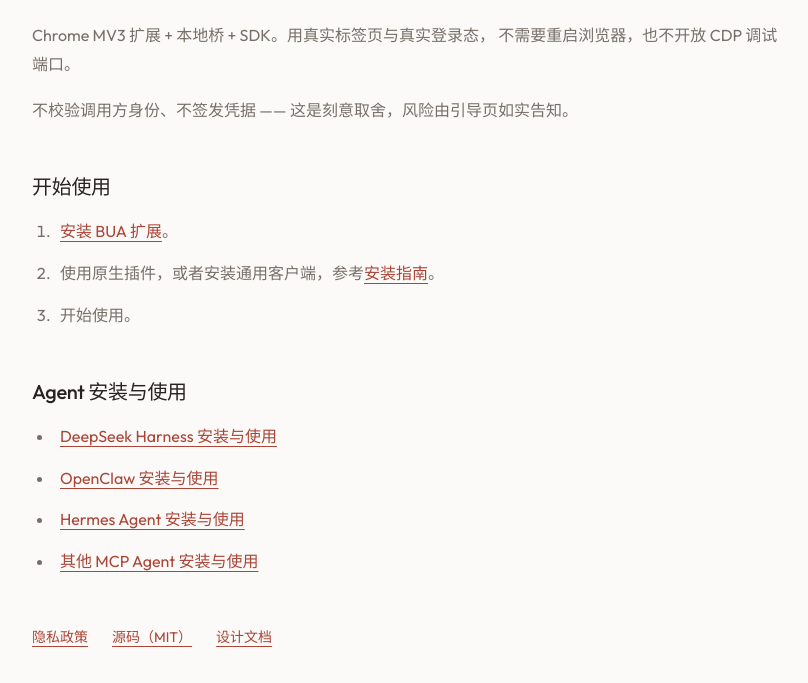
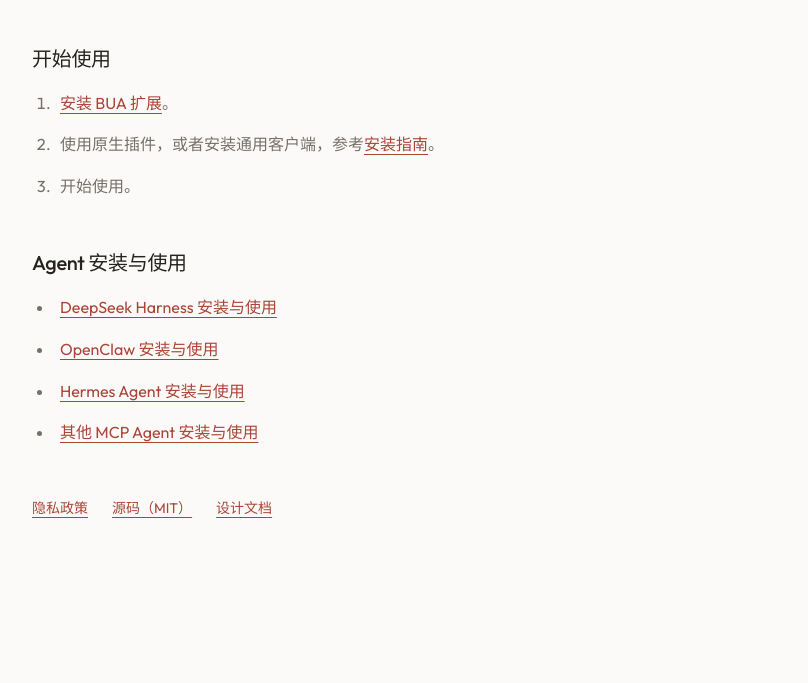
Before and after one commit to joohw/bua, a browser extension: page docs/index.html in a window 1280 px wide. Shown: the part 213-896 px from the top of the page, without its empty margins (228-1036 px from the left). After the commit the page ends 800 px from the top, so only its background shows below. Drawn offline with Linux system fonts and the light colour scheme.

Commit message:
docs: simplify website introduction

```diff
--- a/docs/index.html
+++ b/docs/index.html
@@ -13,13 +13,6 @@
     <div class="brand"><b>BUA — Browser Use Agent</b></div>
 
     <h1>让任意 Agent 操作用户真实浏览器</h1>
-    <p>
-      Chrome MV3 扩展 + 本地桥 + SDK。用真实标签页与真实登录态，
-      不需要重启浏览器，也不开放 CDP 调试端口。
-    </p>
-    <p>
-      不校验调用方身份、不签发凭据 —— 这是刻意取舍，风险由引导页如实告知。
-    </p>
 
     <h2>开始使用</h2>
     <ol>
```
